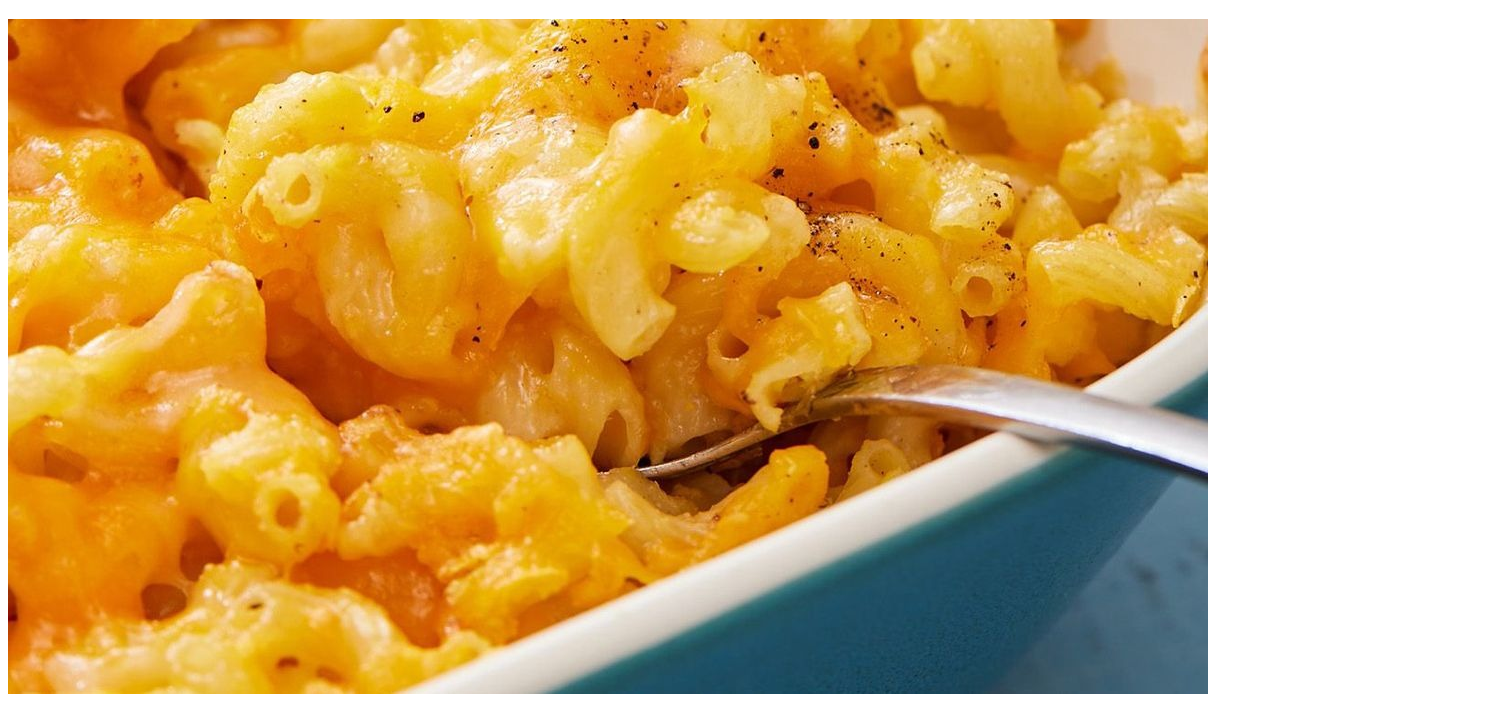
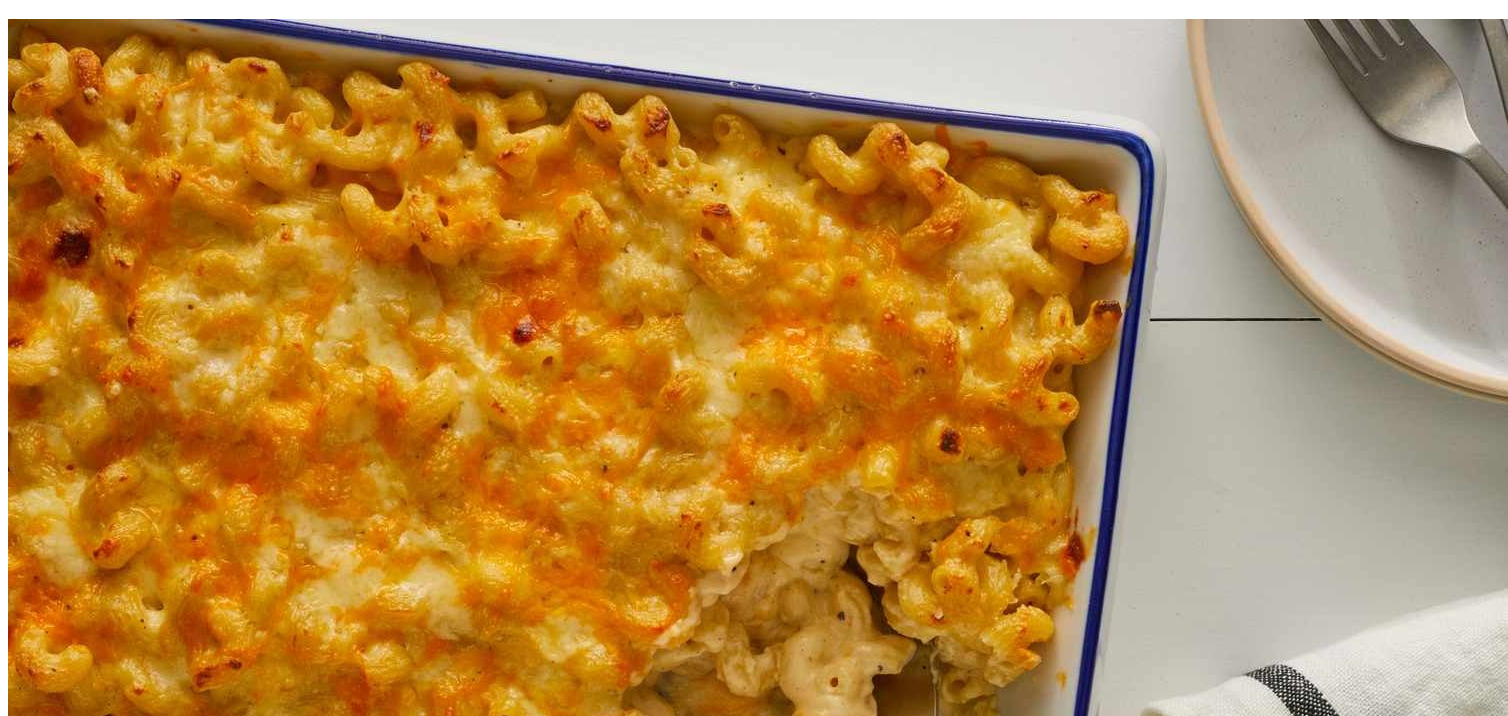
Before and after one commit to ahmed2293/Odin-Recipes, a plain HTML site: page Recipes/mac.html in a window 1280 px wide. Shown: the part 61-777 px from the top of the page, 1508 px wide, since content can reach past the window. Drawn offline with Linux system fonts and the light colour scheme.

Commit message:
Recipes/mac.html

```diff
--- a/Recipes/mac.html
+++ b/Recipes/mac.html
@@ -7,7 +7,7 @@
 </head>
 <body>
     <h1>Old School Mac n' Cheese    </h1>
-    <img src="ma.jpg" alt="Old School Mac n' Cheese    ">
+    <img src="Best-Ever-MacaroniCheese-4x3-028.jpg" alt="Old School Mac n' Cheese    ">
     <h1>Ingredients</h1>
     <h3>
         <ul>
```
